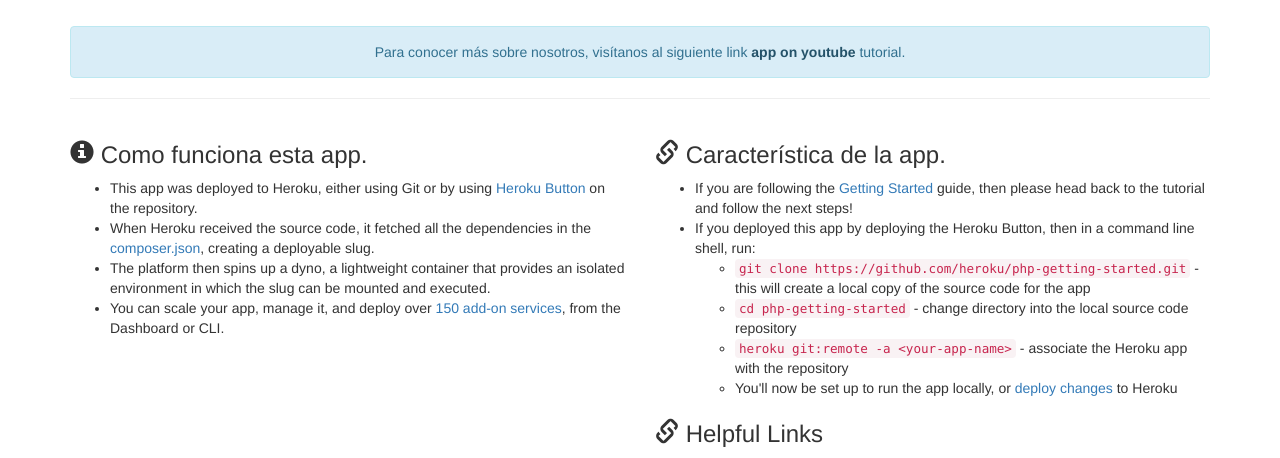
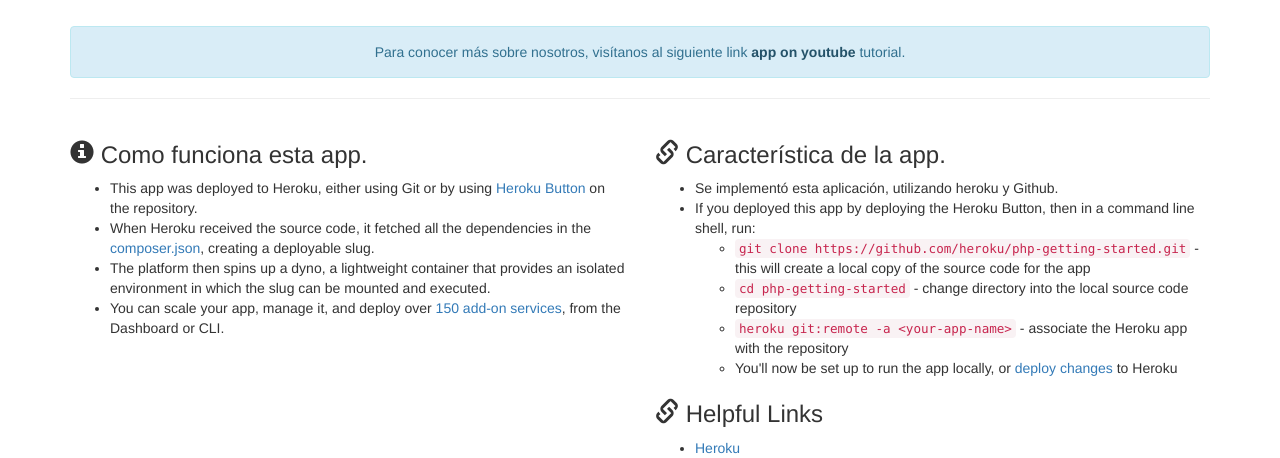
Before and after one commit to luisrojano/smarthouse2021, a PHP site: template web/views/index.twig in a window 1280 px wide. Shown: the part 526-984 px from the top of the page. Run offline with PHP 8.4, Linux system fonts and the light colour scheme; the template is opened without the code that fills it, so the values that code supplies are empty; some libraries are stand-ins or nearby versions.

Commit message:
Update index.twig

```diff
--- a/web/views/index.twig
+++ b/web/views/index.twig
@@ -31,7 +31,7 @@
     <div class="col-md-6">
       <h3><span class="glyphicon glyphicon-link"></span> Característica de la app.</h3>
       <ul>
-        <li>If you are following the <a href="https://devcenter.heroku.com/articles/getting-started-with-php">Getting Started</a> guide, then please head back to the tutorial and follow the next steps!</li>
+        <li>Se implementó esta aplicación, utilizando heroku y Github.</li>
         <li>If you deployed this app by deploying the Heroku Button, then in a command line shell, run:</li>
         <ul>
           <li><code>git clone https://github.com/heroku/php-getting-started.git</code> - this will create a local copy of the source code for the app</li>
```
